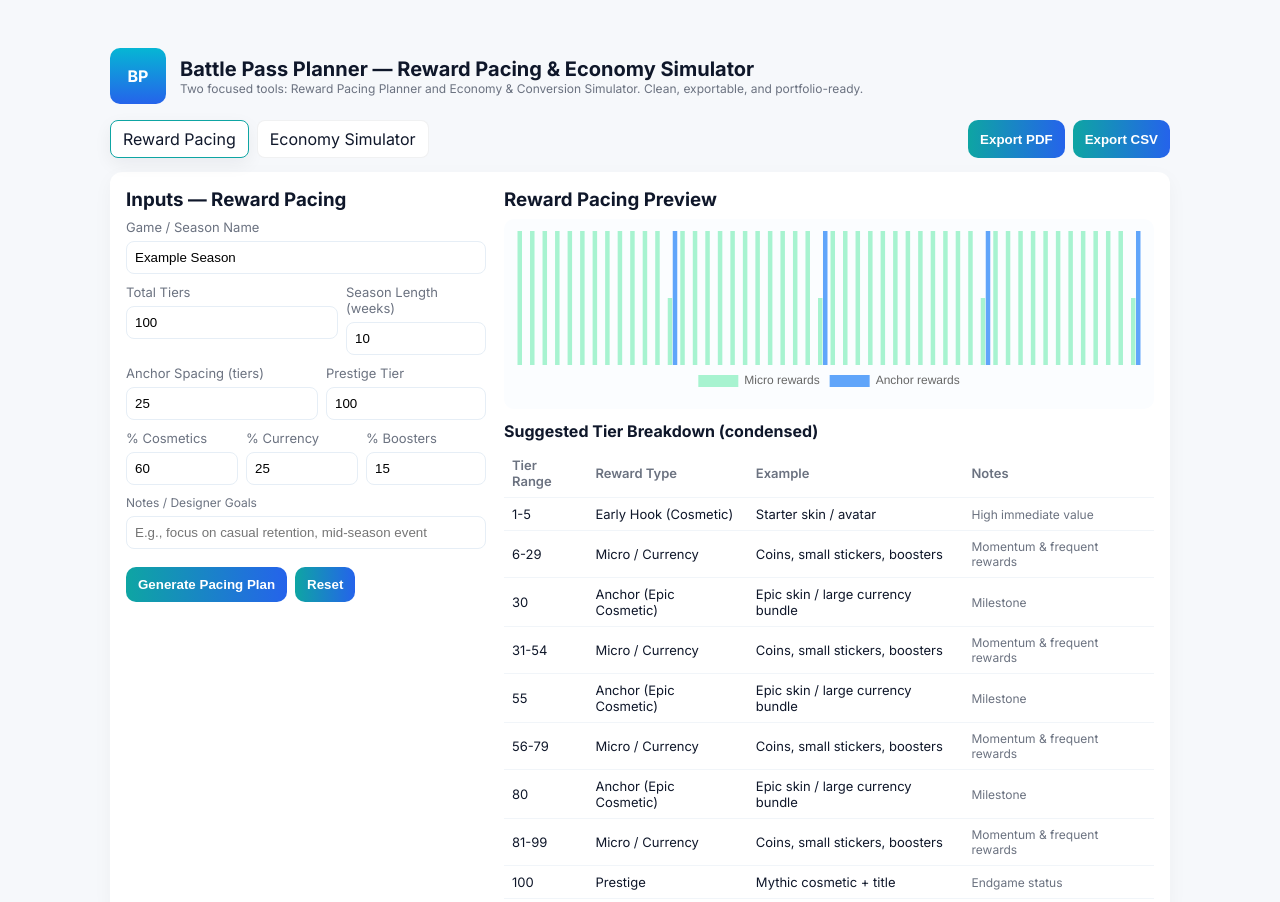
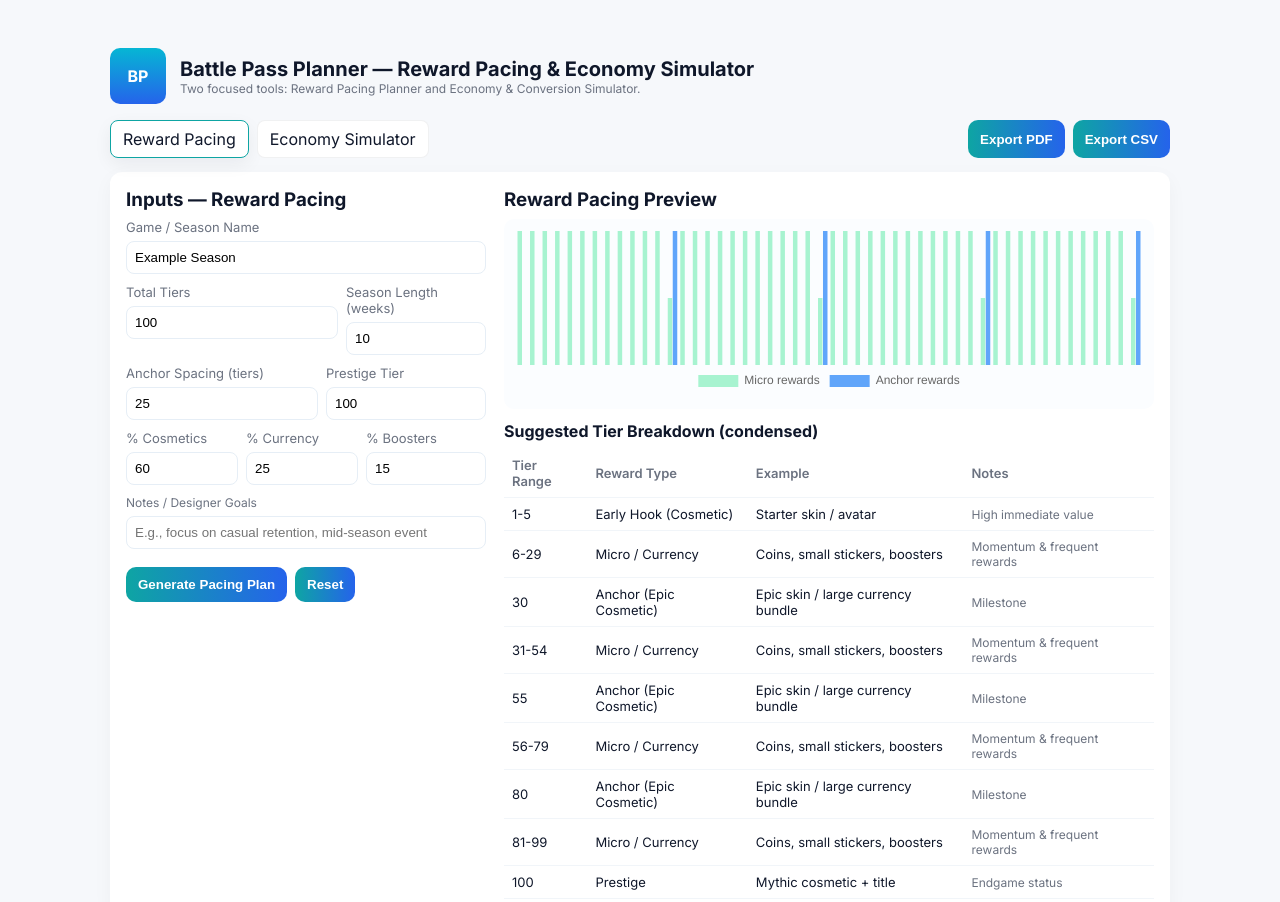
Before and after one commit to parameta7/bp-tool, a plain HTML site: page index.html in a window 1280 px wide. Shown: the top 902 px of the page. Drawn offline with nearby package versions, Linux system fonts and the light colour scheme.

Commit message:
Update index.html

```diff
--- a/index.html
+++ b/index.html
@@ -42,7 +42,7 @@
       <div style="width:56px;height:56px;border-radius:10px;background:linear-gradient(180deg,#06b6d4,#2563eb);display:flex;align-items:center;justify-content:center;color:white;font-weight:800">BP</div>
       <div>
         <h1>Battle Pass Planner — Reward Pacing & Economy Simulator</h1>
-        <div class="small muted">Two focused tools: Reward Pacing Planner and Economy & Conversion Simulator. Clean, exportable, and portfolio-ready.</div>
+        <div class="small muted">Two focused tools: Reward Pacing Planner and Economy & Conversion Simulator.</div>
       </div>
     </header>
 
```
